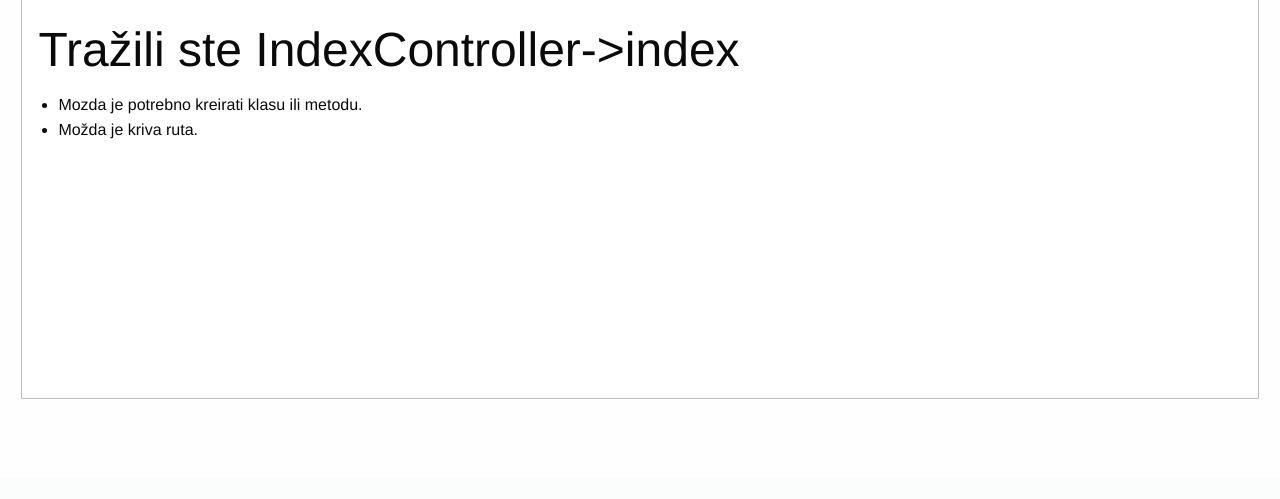
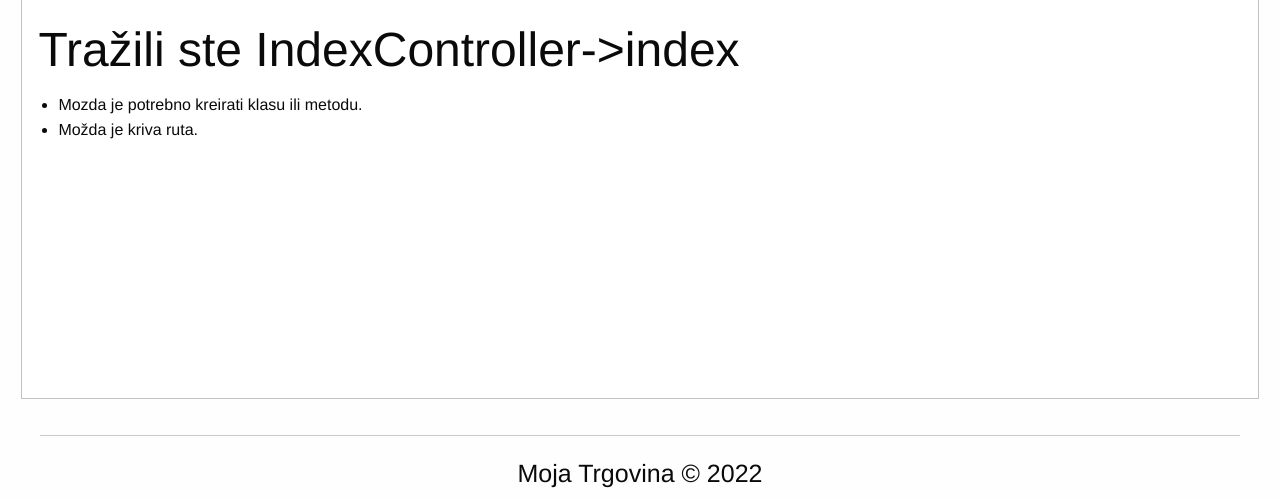
Before and after one commit to romangrubic/finalproject, a PHP site: page / in a window 1280 px wide. Shown: the part 322-821 px from the top of the page. Before the commit the page ends 721 px from the top, so only its background shows below. Run offline with PHP 8.4, Linux system fonts and the light colour scheme.

Commit message:
Adding footer.phtml to includes and template.phtml

```diff
--- /dev/null
+++ b/app/view/includes/footer.phtml
@@ -0,0 +1,4 @@
+<hr>
+<h4 style="text-align:center;">
+    <?= App::config('appName') ?> &copy; 2022
+</h4>
--- a/app/view/template.phtml
+++ b/app/view/template.phtml
@@ -23,6 +23,7 @@
 
     <!-- Including javacsript and other scripts -->
     <?php include_once 'includes/script.phtml'?>
+    <?php include_once 'includes/footer.phtml'?>
 </body>
 
 </html>
```
